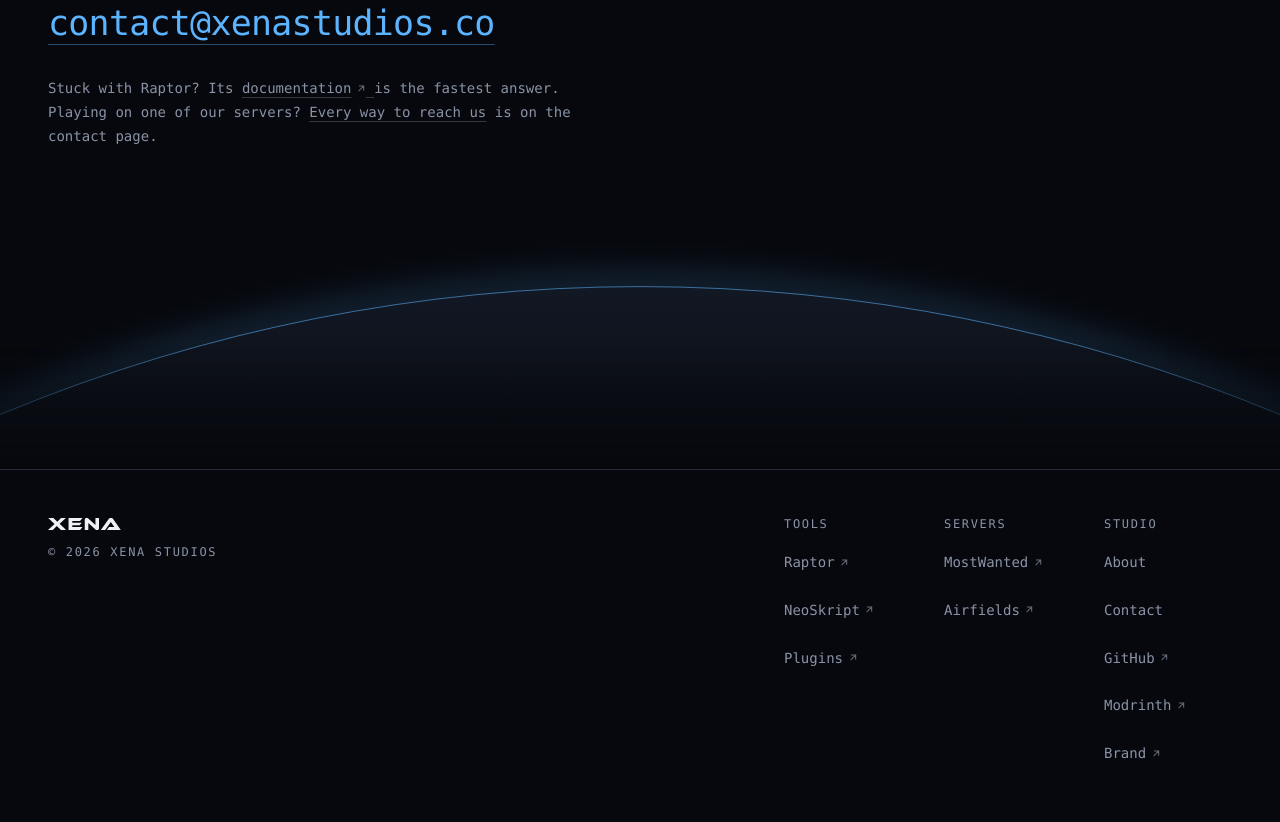
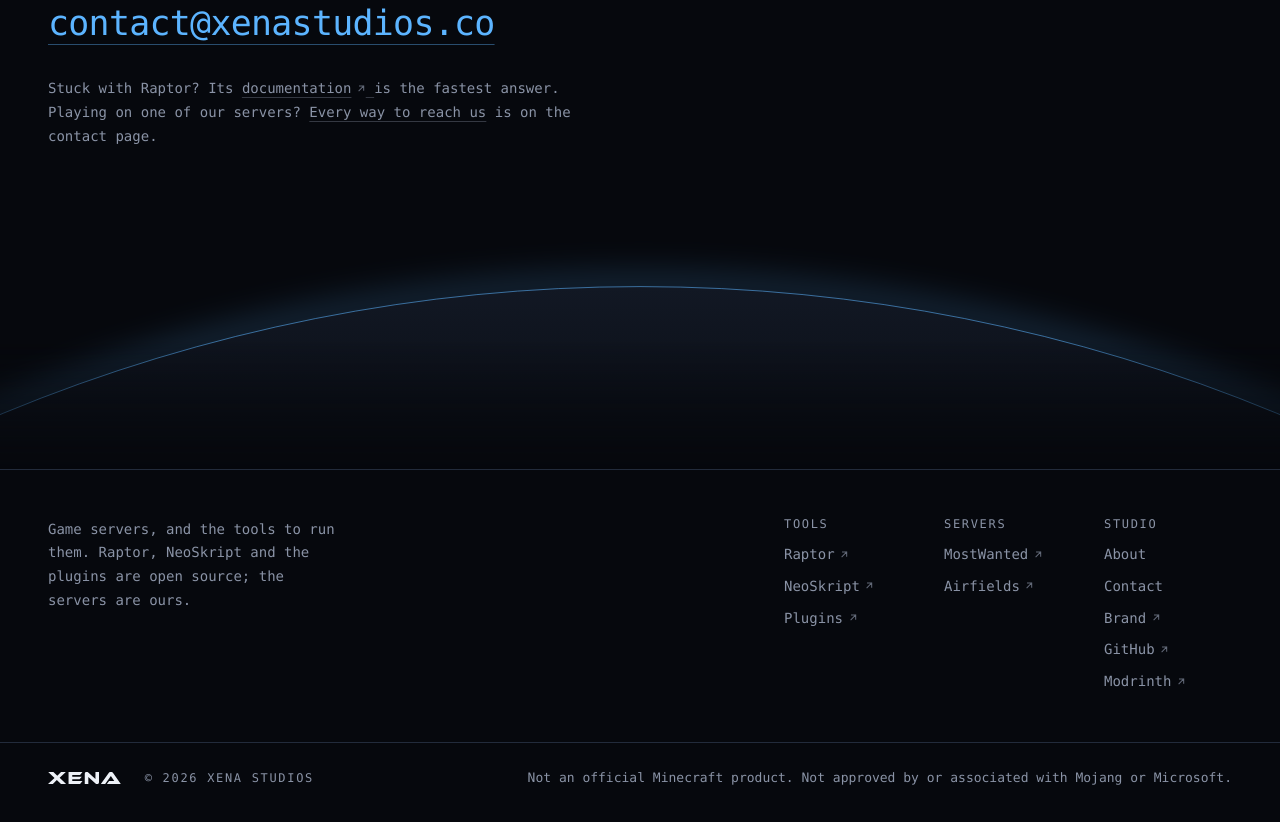
Before and after one commit to xena-studios/website, an Astro site: page /about in a window 1280 px wide. Shown: the part 2715-3537 px from the top of the page. Built offline with nearby package versions, Linux system fonts and the light colour scheme; Astro itself is replaced by a stand-in of ours; a web font is replaced by a local one.

Commit message:
feat: the footer every Xena site has, and a polish pass (#15)
## Footer
Every Xena site ends with the same row: the XENA mark, `© Xena Studios`,
and one note. That's true of raptorpanel.net, neoskript.dev,
mostwantedmc.com, airfieldsmc.com, brand.xenastudios.co and
status.raptorpanel.net. xenastudios.co didn't have it. Its footer now
matches the bigger sites (Raptor, MostWanted, Airfields):

- **Top:** a line on what the studio does, then the Tools, Servers and
Studio columns. Studio now includes Brand.
- **Bottom row:** the XENA mark, the copyright, and the Minecraft
disclaimer the server sites carry. The site lists two Minecraft servers,
so the disclaimer applies here too.
- **Spacing fix:** the header's nav styles were leaking into the
footer's link lists and spacing them out. They're now scoped to the
header.

## Polish
- **About on phones:** the page scrolled sideways (411px wide on a 390px
screen). The outbound arrow's no-wrap span held the whole "xUtilities,
zChat, xBans and eight more" link, so it couldn't break. The arrow now
wraps only the last word, as DESIGN.md says it should.
- **Contact:** a new "Logos, colours and the press kit" row, linking
brand.xenastudios.co and the press-kit download.
- **Lately:** added brand.xenastudios.co (24 Nov) and Raptor 0.19.0 (17
Nov). The list said Raptor's latest was 0.15.0.
- **Checked:**
  - Every page at 1440px and 390px, with no sideways scroll.
  - axe (WCAG 2.2 AA and best practice) on all six pages: no violations.
  - No broken images.

## Repo
- **CODEOWNERS,** the same as brand's and .github's.
- **`links.yml`:** lychee checks every link in the pages, scripts and
docs, on pull requests and every Monday. A Monday failure opens an
issue, as .github's check does. It doesn't block a merge, and finds
nothing broken today.
- **CodeQL:** gets the same concurrency block as brand's and .github's.
- **`renovate.json`:** in the shared compact style, with a description
of what the shared config covers.
- **README and DESIGN.md:** describe the footer and the link check.

```diff
--- a/renovate.json
+++ b/renovate.json
@@ -1,8 +1,7 @@
 {
   "$schema": "https://docs.renovatebot.com/renovate-schema.json",
-  "extends": [
-    "local>xena-studios/.github:renovate-config"
-  ],
+  "description": "The shared settings every Xena repo extends (pinned third-party actions, the Monday schedule, a 3-day wait on new releases, Node majors by approval) are in xena-studios/.github's renovate-config.json. These rules are this repo's own.",
+  "extends": ["local>xena-studios/.github:renovate-config"],
   "packageRules": [
     {
       "description": "astro check doesn't support TypeScript 7 yet (\"install TypeScript 6 instead\"). Drop this once @astrojs/check does.",
--- a/src/layouts/Base.astro
+++ b/src/layouts/Base.astro
@@ -87,10 +87,9 @@ const section = nav.find((n) => path === n.href || path.startsWith(`${n.href}/`)
 
     <footer class="site-footer">
       <div class="wrap foot">
-        <div class="foot-studio">
-          <Logo name="xena" class="foot-logo" />
-          <p class="label">© {year} Xena Studios</p>
-        </div>
+        <p class="foot-about">
+          Game servers, and the tools to run them. Raptor, NeoSkript and the plugins are open source; the servers are ours.
+        </p>
         <nav class="foot-cols" aria-label="Footer">
           <div>
             <h2 class="label">Tools</h2>
@@ -112,12 +111,20 @@ const section = nav.find((n) => path === n.href || path.startsWith(`${n.href}/`)
             <ul>
               <li><a href="/about">About</a></li>
               <li><a href="/contact">Contact</a></li>
+              <li><a href="https://brand.xenastudios.co"><External>Brand</External></a></li>
               <li><a href="https://github.com/xena-studios"><External>GitHub</External></a></li>
               <li><a href="https://modrinth.com/organization/xena-studios"><External>Modrinth</External></a></li>
-              <li><a href="https://brand.xenastudios.co"><External>Brand</External></a></li>
             </ul>
           </div>
         </nav>
+      </div>
+      <!-- The row every Xena site ends with: the XENA mark, the copyright, and its one note. -->
+      <div class="wrap legal">
+        <p class="studio">
+          <a href="/" aria-label="Xena Studios, home"><Logo name="xena" class="foot-logo" /></a>
+          <span class="label">© {year} Xena Studios</span>
+        </p>
+        <p>Not an official Minecraft product. Not approved by or associated with Mojang or Microsoft.</p>
       </div>
     </footer>
   </body>
@@ -152,7 +159,7 @@ const section = nav.find((n) => path === n.href || path.startsWith(`${n.href}/`)
     width: auto;
   }
 
-  nav ul {
+  .site-header nav ul {
     display: flex;
     gap: clamp(var(--s-4), 2.5vw, var(--s-6));
     margin: 0;
@@ -161,7 +168,7 @@ const section = nav.find((n) => path === n.href || path.startsWith(`${n.href}/`)
     font-size: var(--t-small);
   }
 
-  nav a {
+  .site-header nav a {
     display: inline-block;
     padding-block: var(--s-2);
     white-space: nowrap;
@@ -169,12 +176,12 @@ const section = nav.find((n) => path === n.href || path.startsWith(`${n.href}/`)
     text-decoration: none;
   }
 
-  nav a:hover,
-  nav a[aria-current="page"] {
+  .site-header nav a:hover,
+  .site-header nav a[aria-current="page"] {
     color: var(--text);
   }
 
-  nav a[aria-current="page"] {
+  .site-header nav a[aria-current="page"] {
     text-decoration: underline;
     text-decoration-color: var(--accent);
     text-decoration-thickness: 2px;
@@ -192,14 +199,14 @@ const section = nav.find((n) => path === n.href || path.startsWith(`${n.href}/`)
       height: 0.6875rem;
     }
 
-    nav ul {
+    .site-header nav ul {
       gap: var(--s-3);
       font-size: var(--t-label);
     }
   }
 
   .site-footer {
-    padding-block: var(--s-7) var(--s-7);
+    padding-top: var(--s-7);
     border-top: 1px solid var(--rule);
   }
 
@@ -208,17 +215,13 @@ const section = nav.find((n) => path === n.href || path.startsWith(`${n.href}/`)
     grid-template-columns: minmax(0, 1fr) auto;
     gap: var(--s-6);
     align-items: start;
+    padding-bottom: var(--s-7);
   }
 
-  .foot-studio {
-    display: grid;
-    gap: var(--s-3);
-  }
-
-  .foot :global(.foot-logo) {
-    height: 0.75rem;
-    width: auto;
-    color: var(--text);
+  .foot-about {
+    max-width: 34ch;
+    font-size: var(--t-small);
+    color: var(--muted);
   }
 
   .foot-cols {
@@ -241,12 +244,50 @@ const section = nav.find((n) => path === n.href || path.startsWith(`${n.href}/`)
     font-size: var(--t-small);
   }
 
-  .foot-cols a {
+  .foot-cols a,
+  .legal a {
     color: var(--muted);
+    text-decoration: none;
   }
 
   .foot-cols a:hover {
     color: var(--text);
+  }
+
+  /* As on raptorpanel.net, mostwantedmc.com and airfieldsmc.com. */
+  .legal {
+    display: flex;
+    flex-wrap: wrap;
+    align-items: center;
+    justify-content: space-between;
+    gap: var(--s-3) var(--s-5);
+    padding-block: var(--s-5);
+    border-top: 1px solid var(--rule);
+    font-size: 0.8125rem;
+    color: var(--muted);
+  }
+
+  .studio {
+    display: flex;
+    flex-wrap: wrap;
+    align-items: center;
+    gap: var(--s-3) var(--s-5);
+  }
+
+  .studio a {
+    display: block;
+    color: var(--text);
+    transition: color 160ms var(--ease);
+  }
+
+  .studio a:hover {
+    color: var(--accent);
+  }
+
+  .studio :global(.foot-logo) {
+    display: block;
+    height: 0.75rem;
+    width: auto;
   }
 
   @media (max-width: 48rem) {
--- a/src/pages/about.astro
+++ b/src/pages/about.astro
@@ -37,7 +37,10 @@ const work = [
           work.map((w) => (
             <div>
               <dt>
-                {w.href ? <a href={w.href}><External>{w.name}</External></a> : w.name}
+                {w.href ? (
+                  // The arrow wraps only the last word, so a long name can still break.
+                  <a href={w.href}>{w.name.includes(" ") && `${w.name.slice(0, w.name.lastIndexOf(" "))} `}<External>{w.name.slice(w.name.lastIndexOf(" ") + 1)}</External></a>
+                ) : w.name}
               </dt>
               <dd class="label">{w.kind}</dd>
               <dd>{w.licence}</dd>
--- a/src/pages/index.astro
+++ b/src/pages/index.astro
@@ -34,7 +34,9 @@ const servers = [
 
 // Releases and announcements, newest first. Every row links to the thing itself.
 const news = [
+  { date: "2026-11-24", what: "brand.xenastudios.co is up: every logo, colour and file for the studio and its products, and the press kit.", href: "https://brand.xenastudios.co", link: "The brand" },
   { date: "2026-11-20", what: "xTeleport, xVote, xBans, xMoney, xStats and xBackup 1.0.0 are out, making eleven plugins.", href: "https://plugins.xenastudios.co", link: "The plugins" },
+  { date: "2026-11-17", what: "Raptor 0.19.0 is out.", href: "https://github.com/xena-studios/raptor/releases/tag/v0.19.0", link: "Release notes" },
   { date: "2026-11-17", what: "xPlots 1.0.0 is out: rentable plots for box and PvP servers, set up in a minute.", href: "https://github.com/xena-studios/plugins/releases/tag/xplots-v1.0.0", link: "Release notes" },
   { date: "2026-11-17", what: "xRewind 1.0.0 is out: a block logger with rollback, every feature free.", href: "https://github.com/xena-studios/plugins/releases/tag/xrewind-v1.0.0", link: "Release notes" },
   { date: "2026-11-12", what: "NeoSkript enters public beta with 0.1.0-beta.1.", href: "https://github.com/xena-studios/neoskript/releases/tag/v0.1.0-beta.1", link: "Release notes" },
```
Also changed, not shown: DESIGN.md (+1 -0 lines), src/pages/contact.astro (+8 -0 lines), .github/workflows/codeql.yml, .github/workflows/links.yml (added), README.md, 1 other file.
